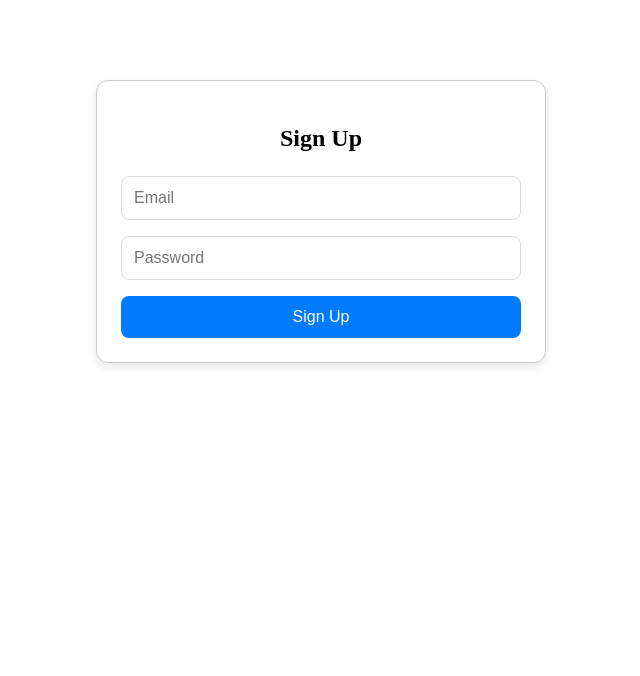
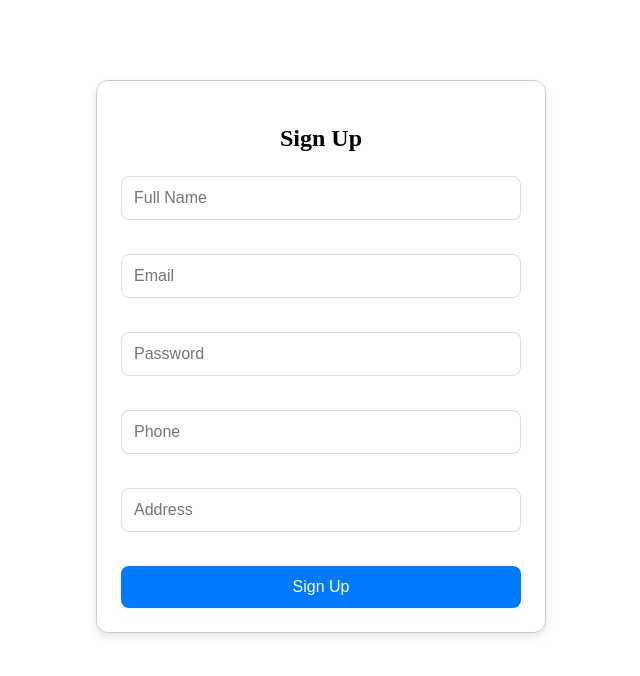
Before and after one commit to Reyvanclief7/FE_coffee_shop, a React (Vite) app: page /signup in a window 1280 px wide. Shown: the top 676 px of the page, without its empty margins (319-959 px from the left). Built offline with nearby package versions, Linux system fonts and the light colour scheme.

Commit message:
add more

```diff
--- a/src/components/LoginForm.jsx
+++ b/src/components/LoginForm.jsx
@@ -1,13 +1,35 @@
-import { useState } from 'react';
+import { useState } from "react";
+import { useNavigate } from "react-router-dom";
 
 export default function LoginForm() {
-  const [email, setEmail] = useState('');
-  const [password, setPassword] = useState('');
+  const [email, setEmail] = useState("");
+  const [password, setPassword] = useState("");
+  const navigate = useNavigate();
 
-  const handleLogin = (e) => {
+  const handleLogin = async (e) => {
     e.preventDefault();
-    console.log('Login clicked:', email, password);
-    // Belum ada logika login
+
+    try {
+      const response = await fetch("http://localhost:5000/login", {
+        method: "POST",
+        headers: { "Content-Type": "application/json" },
+        body: JSON.stringify({ email, password }),
+      });
+
+      const data = await response.json();
+
+      if (response.ok) {
+        console.log("Login berhasil:", data);
+        // Simpan token atau data user kalau perlu
+        // localStorage.setItem('token', data.token);
+        navigate("/dashboard"); // Arahkan ke dashboard
+      } else {
+        alert(data.message || "Login gagal");
+      }
+    } catch (error) {
+      console.error("Error saat login:", error);
+      alert("Terjadi kesalahan saat login");
+    }
   };
 
   return (
@@ -18,14 +40,16 @@ export default function LoginForm() {
         value={email}
         onChange={(e) => setEmail(e.target.value)}
         required
-      /><br />
+      />
+      <br />
       <input
         type="password"
         placeholder="Password"
         value={password}
         onChange={(e) => setPassword(e.target.value)}
         required
-      /><br />
+      />
+      <br />
       <button type="submit">Login</button>
     </form>
   );
--- a/src/components/SignUpForm.jsx
+++ b/src/components/SignUpForm.jsx
@@ -2,19 +2,38 @@ import { useState } from "react";
 import { useNavigate } from "react-router-dom";
 
 export default function SignUpForm() {
+  const [fullName, setFullName] = useState("");
   const [email, setEmail] = useState("");
   const [password, setPassword] = useState("");
+  const [phone, setPhone] = useState("");
+  const [address, setAddress] = useState("");
   const navigate = useNavigate();
 
   const handleSignUp = (e) => {
     e.preventDefault();
-    console.log("Sign Up clicked:", email, password);
-    // Setelah signup, arahkan ke login
-    navigate("/");
+
+    console.log("Data sign up:", {
+      fullName,
+      email,
+      password,
+      phone,
+      address,
+    });
+
+    // Sementara arahkan langsung ke login tanpa koneksi ke backend
+    navigate("/login");
   };
 
   return (
-    <form onSubmit={handleSignUp} className="form">
+    <form onSubmit={handleSignUp}>
+      <input
+        type="text"
+        placeholder="Full Name"
+        value={fullName}
+        onChange={(e) => setFullName(e.target.value)}
+        required
+      />
+      <br />
       <input
         type="email"
         placeholder="Email"
@@ -22,6 +41,7 @@ export default function SignUpForm() {
         onChange={(e) => setEmail(e.target.value)}
         required
       />
+      <br />
       <input
         type="password"
         placeholder="Password"
@@ -29,6 +49,23 @@ export default function SignUpForm() {
         onChange={(e) => setPassword(e.target.value)}
         required
       />
+      <br />
+      <input
+        type="text"
+        placeholder="Phone"
+        value={phone}
+        onChange={(e) => setPhone(e.target.value)}
+        required
+      />
+      <br />
+      <input
+        type="text"
+        placeholder="Address"
+        value={address}
+        onChange={(e) => setAddress(e.target.value)}
+        required
+      />
+      <br />
       <button type="submit">Sign Up</button>
     </form>
   );
--- a/src/pages/Dashboard.jsx
+++ b/src/pages/Dashboard.jsx
@@ -0,0 +1,37 @@
+import React, { useEffect, useState } from "react";
+
+export default function Dashboard() {
+  const [users, setUsers] = useState([]);
+
+  useEffect(() => {
+    // Simulasi ambil data user (bisa diganti fetch dari backend/Firebase)
+    const dummyData = [
+      { id: 1, email: "user1@example.com" },
+      { id: 2, email: "user2@example.com" },
+      { id: 3, email: "user3@example.com" },
+    ];
+    setUsers(dummyData);
+  }, []);
+
+  return (
+    <div className="dashboard-container">
+      <h2>Daftar User</h2>
+      <table>
+        <thead>
+          <tr>
+            <th>ID</th>
+            <th>Email</th>
+          </tr>
+        </thead>
+        <tbody>
+          {users.map((user) => (
+            <tr key={user.id}>
+              <td>{user.id}</td>
+              <td>{user.email}</td>
+            </tr>
+          ))}
+        </tbody>
+      </table>
+    </div>
+  );
+}
```
